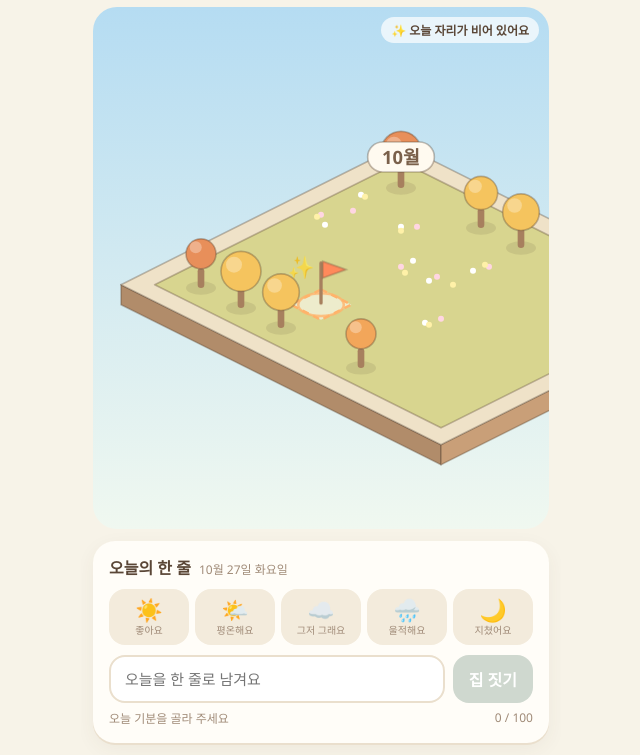
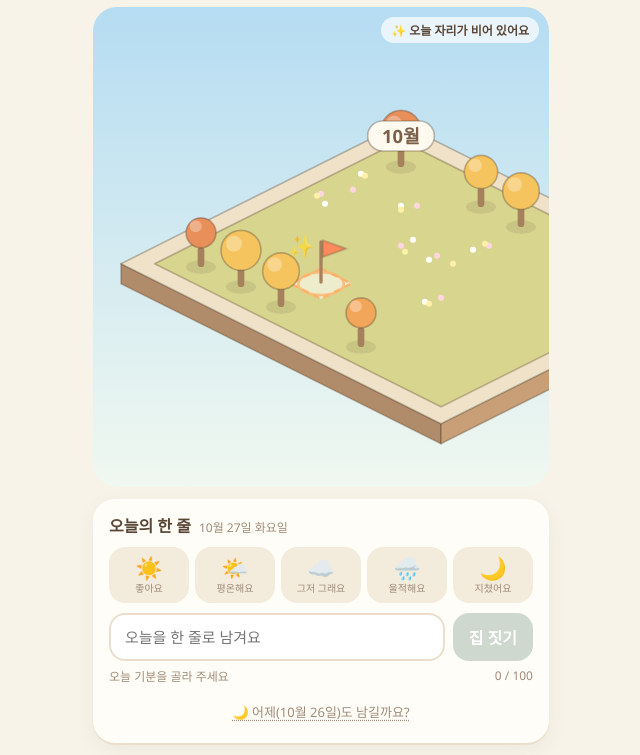
Before and after one commit to qkrrjs0811/diary_village, a website built with Vite: page index.html in a window 1280 px wide. Shown: the part 45-800 px from the top of the page, without its empty margins (319-959 px from the left). Built offline with nearby package versions, Linux system fonts and the light colour scheme.

Commit message:
feat: 어제 한 줄 쓰기 — 어제를 안 썼으면 "어제도 남길까요?"로 어제 칸에 집을 짓기
Co-Authored-By: Claude Opus 5.5 <noreply@anthropic.com>

```diff
--- a/src/core/entries.ts
+++ b/src/core/entries.ts
@@ -1,4 +1,4 @@
-import { dayKey } from './date'
+import { addDays, dayKey } from './date'
 import type { Entry, MoodId, SaveData } from './types'
 
 /** 짧게 써도 되는 게 핵심이라 길게 쓸 이유를 만들지 않는다. 글 길이는 마을에 영향을 주지 않는다 */
@@ -19,11 +19,19 @@ export function entryOn(save: SaveData, date: string): Entry | undefined {
 
 export type WriteResult = { ok: true; save: SaveData; entry: Entry } | { ok: false; reason: 'empty' | 'long' | 'already' }
 
-/** 오늘 한 줄을 쓴다. 하루에 하나뿐이다 */
-export function writeEntry(save: SaveData, input: { text: string; mood: MoodId }, now: number): WriteResult {
+/** 늦게 자는 사람을 위해 어제까지는 쓸 수 있다. 어제를 안 썼으면 그 날짜, 아니면 null. 그보다 전은 열지 않는다 */
+export function yesterdayOpen(save: SaveData, now: number): string | null {
+  const date = addDays(dayKey(now), -1)
+  return entryOn(save, date) ? null : date
+}
+
+export type Day = 'today' | 'yesterday'
+
+/** 오늘(또는 어제) 한 줄을 쓴다. 하루에 하나뿐이다. writtenAt은 실제로 쓴 시각이다 */
+export function writeEntry(save: SaveData, input: { text: string; mood: MoodId }, now: number, day: Day = 'today'): WriteResult {
   const checked = checkText(input.text)
   if (!checked.ok) return checked
-  const date = dayKey(now)
+  const date = day === 'today' ? dayKey(now) : addDays(dayKey(now), -1)
   if (entryOn(save, date)) return { ok: false, reason: 'already' }
   const entry: Entry = { date, text: checked.text, mood: input.mood, writtenAt: now }
   const entries = [...save.entries, entry].sort((a, b) => a.date.localeCompare(b.date))
--- a/src/main.ts
+++ b/src/main.ts
@@ -1,6 +1,6 @@
 import './style.css'
 import { dayKey } from './core/date'
-import { entryOn, writeEntry } from './core/entries'
+import { entryOn, writeEntry, yesterdayOpen, type Day } from './core/entries'
 import { moodOf } from './core/mood'
 import { loadSave, writeSave, type KV } from './core/storage'
 import type { MoodId, SaveData } from './core/types'
@@ -57,10 +57,10 @@ const reader = createReader()
 document.body.appendChild(reader.root)
 
 const card = createWriteCard({
-  onSubmit(text: string, mood: MoodId) {
+  onSubmit(text: string, mood: MoodId, day: Day) {
     if (readOnly) return '지금은 쓸 수 없어요'
-    const r = writeEntry(save, { text, mood }, Date.now())
-    if (!r.ok) return r.reason === 'already' ? '오늘은 이미 집을 지었어요' : '한 줄을 다시 확인해 주세요'
+    const r = writeEntry(save, { text, mood }, Date.now(), day)
+    if (!r.ok) return r.reason === 'already' ? `${day === 'today' ? '오늘은' : '어제는'} 이미 집을 지었어요` : '한 줄을 다시 확인해 주세요'
     try {
       writeSave(kv, r.save)
     } catch {
@@ -90,7 +90,7 @@ function render(newDate?: string) {
   const village = buildVillage(save.entries, today)
   drawVillage(svg, village, { today, newDate, buildDelay: newDate && !calm ? SHOW.go : 0 })
   const todayEntry = entryOn(save, today)
-  card.render(today, todayEntry)
+  card.render(today, todayEntry, readOnly ? null : yesterdayOpen(save, Date.now()))
   const count = save.entries.length
   app.querySelector('[data-testid="house-count"]')!.textContent = `🏠 ${count}채`
   // 하늘은 오늘 기분(안 썼으면 가장 최근 기분)을 따른다
--- a/src/style.css
+++ b/src/style.css
@@ -164,6 +164,21 @@ button { font: inherit; color: inherit; }
 .today-line .e { font-size: 22px; line-height: 1.2; }
 .today-line .t { font-size: 15px; line-height: 1.45; word-break: keep-all; overflow-wrap: anywhere; }
 .done-note { margin-top: 8px; font-size: 12px; color: var(--ink-soft); text-align: center; }
+.other-day {
+  display: block;
+  margin: 4px auto -6px;
+  min-height: 44px;
+  padding: 0 14px;
+  border: none;
+  border-radius: 22px;
+  background: none;
+  color: var(--ink-soft);
+  font: inherit;
+  font-size: 13px;
+  text-decoration: underline dotted;
+  text-underline-offset: 3px;
+  cursor: pointer;
+}
 
 .banner { margin: 0 12px 8px; padding: 10px 14px; border-radius: 14px; background: #ffe9e4; color: #b4544a; font-size: 13px; }
 
--- a/src/ui/write.ts
+++ b/src/ui/write.ts
@@ -1,33 +1,38 @@
-import { checkText, MAX_TEXT } from '../core/entries'
+import { checkText, MAX_TEXT, type Day } from '../core/entries'
 import { MOODS, moodOf } from '../core/mood'
 import type { Entry, MoodId } from '../core/types'
 import { dateLabel } from './format'
 
 export interface WriteCard {
   root: HTMLElement
-  /** 오늘 쓴 글이 있으면 보여 주고, 없으면 쓰는 칸을 보여 준다 */
-  render(today: string, entry: Entry | undefined): void
+  /** 오늘 쓴 글이 있으면 보여 주고, 없으면 쓰는 칸을 보여 준다. yesterday: 아직 쓰지 않은 어제 날짜(없으면 null) */
+  render(today: string, entry: Entry | undefined, yesterday: string | null): void
 }
+
+const WORD: Record<Day, string> = { today: '오늘', yesterday: '어제' }
 
 export function createWriteCard(handlers: {
   /** 실패하면 사용자에게 보일 이유를 돌려준다 */
-  onSubmit(text: string, mood: MoodId): string | null
+  onSubmit(text: string, mood: MoodId, day: Day): string | null
   onOpen(entry: Entry): void
 }): WriteCard {
   const root = document.createElement('section')
   root.className = 'card'
   root.dataset.testid = 'write-card'
-  let mood: MoodId | null = null
-  let draft = ''
+  /** 어제 칸에 쓰는 중이면 'yesterday'. 오늘과 어제의 쓰던 글·기분은 따로 둔다 */
+  let day: Day = 'today'
+  const mood: Record<Day, MoodId | null> = { today: null, yesterday: null }
+  const draft: Record<Day, string> = { today: '', yesterday: '' }
+  let shown: { today: string; entry: Entry | undefined; yesterday: string | null } = { today: '', entry: undefined, yesterday: null }
 
-  function renderForm(today: string) {
+  function renderForm(date: string, d: Day) {
     root.innerHTML = `
-      <div class="card-head"><b>오늘의 한 줄</b><span data-testid="today-date">${dateLabel(today)}</span></div>
-      <div class="moods" role="group" aria-label="오늘 기분">
-        ${MOODS.map((m) => `<button type="button" class="mood" data-mood="${m.id}" data-testid="mood-${m.id}" aria-pressed="${m.id === mood}"><span class="e">${m.emoji}</span><span class="l">${m.label}</span></button>`).join('')}
+      <div class="card-head"><b>${WORD[d]}의 한 줄</b><span data-testid="today-date">${dateLabel(date)}</span></div>
+      <div class="moods" role="group" aria-label="${WORD[d]} 기분">
+        ${MOODS.map((m) => `<button type="button" class="mood" data-mood="${m.id}" data-testid="mood-${m.id}" aria-pressed="${m.id === mood[d]}"><span class="e">${m.emoji}</span><span class="l">${m.label}</span></button>`).join('')}
       </div>
       <div class="line-row">
-        <input class="line-input" data-testid="write-input" type="text" enterkeyhint="done" autocomplete="off" placeholder="오늘을 한 줄로 남겨요" />
+        <input class="line-input" data-testid="write-input" type="text" enterkeyhint="done" autocomplete="off" placeholder="${WORD[d]}을 한 줄로 남겨요" />
         <button type="button" class="build" data-testid="write-submit">집 짓기</button>
       </div>
       <div class="hint"><span class="msg" data-testid="write-msg"></span><span class="len" data-testid="write-len"></span></div>`
@@ -35,38 +40,39 @@ export function createWriteCard(handlers: {
     const submit = root.querySelector<HTMLButtonElement>('.build')!
     const msg = root.querySelector<HTMLElement>('.msg')!
     const len = root.querySelector<HTMLElement>('.len')!
-    input.value = draft
+    input.value = draft[d]
 
     const update = () => {
-      draft = input.value
-      const n = [...draft.replace(/\s+/g, ' ').trim()].length
+      draft[d] = input.value
+      const n = [...draft[d].replace(/\s+/g, ' ').trim()].length
       len.textContent = `${n} / ${MAX_TEXT}`
       len.classList.toggle('err', n > MAX_TEXT)
-      const checked = checkText(draft)
-      submit.disabled = !checked.ok || mood == null
+      const checked = checkText(draft[d])
+      submit.disabled = !checked.ok || mood[d] == null
       msg.classList.remove('err')
-      if (mood == null) msg.textContent = '오늘 기분을 골라 주세요'
+      if (mood[d] == null) msg.textContent = `${WORD[d]} 기분을 골라 주세요`
       else if (!checked.ok && checked.reason === 'long') msg.textContent = '조금만 짧게 써 주세요'
       else msg.textContent = ''
     }
     root.querySelectorAll<HTMLButtonElement>('.mood').forEach((b) =>
       b.addEventListener('click', () => {
-        mood = b.dataset.mood as MoodId
+        mood[d] = b.dataset.mood as MoodId
         root.querySelectorAll('.mood').forEach((x) => x.setAttribute('aria-pressed', String(x === b)))
         update()
       }),
     )
     input.addEventListener('input', update)
     const send = () => {
-      if (submit.disabled || mood == null) return
-      const err = handlers.onSubmit(draft, mood)
+      const m = mood[d]
+      if (submit.disabled || m == null) return
+      const err = handlers.onSubmit(draft[d], m, d)
       if (err) {
         msg.textContent = err
         msg.classList.add('err')
         return
       }
-      draft = ''
-      mood = null
+      draft[d] = ''
+      mood[d] = null
     }
     submit.addEventListener('click', send)
     input.addEventListener('keydown', (e) => {
@@ -84,11 +90,40 @@ export function createWriteCard(handlers: {
     root.querySelector('.today-line')!.addEventListener('click', () => handlers.onOpen(entry))
   }
 
+  /** 어제를 안 썼으면 카드 아래에 작게 어제 칸으로 가는(또는 오늘로 돌아오는) 버튼을 둔다 */
+  function renderSwitch(yesterday: string) {
+    const b = document.createElement('button')
+    b.type = 'button'
+    b.className = 'other-day'
+    if (day === 'yesterday') {
+      b.dataset.testid = 'back-today'
+      b.textContent = shown.entry ? '오늘의 한 줄 보기' : '오늘의 한 줄로 돌아가기'
+    } else {
+      b.dataset.testid = 'write-yesterday'
+      const [, m, dd] = yesterday.split('-').map(Number)
+      b.textContent = `🌙 어제(${m}월 ${dd}일)도 남길까요?`
+    }
+    b.addEventListener('click', () => {
+      day = day === 'yesterday' ? 'today' : 'yesterday'
+      draw()
+    })
+    root.appendChild(b)
+  }
+
+  function draw() {
+    const { today, entry, yesterday } = shown
+    if (!yesterday) day = 'today'
+    if (day === 'yesterday' && yesterday) renderForm(yesterday, 'yesterday')
+    else if (entry) renderDone(today, entry)
+    else renderForm(today, 'today')
+    if (yesterday) renderSwitch(yesterday)
+  }
+
   return {
     root,
-    render(today, entry) {
-      if (entry) renderDone(today, entry)
-      else renderForm(today)
+    render(today, entry, yesterday) {
+      shown = { today, entry, yesterday }
+      draw()
     },
   }
 }
```
Also changed, not shown: e2e/home.spec.ts (+64 -0 lines), src/core/entries.test.ts (+35 -1 lines), 진행기록.md (+7 -0 lines), 할일.md (+1 -1 lines).
